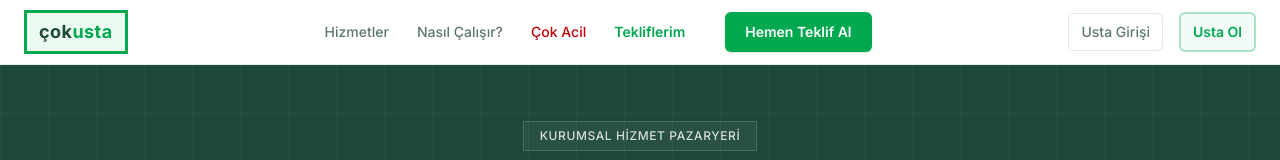
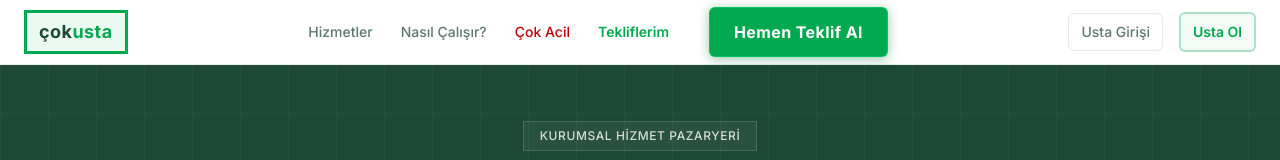
Before and after one commit to destekkk/cokusta-app, a Next.js app: page / in a window 1280 px wide. Shown: the top 160 px of the page. Built offline with nearby package versions, Linux system fonts and the light colour scheme; no server answers; the database is empty.

Commit message:
ui: Hemen Teklif Al butonunu daha belirgin glow ile vurgula

```diff
--- a/app/globals.css
+++ b/app/globals.css
@@ -54,25 +54,32 @@ h1, h2, h3, h4 {
 @keyframes cta-soft-pulse {
   0%,
   100% {
+    transform: scale(1);
     filter: brightness(1);
-    box-shadow: 0 1px 2px hsl(148 100% 22% / 0.18);
+    box-shadow:
+      0 2px 12px hsl(148 100% 22% / 0.4),
+      0 0 0 0 hsl(148 85% 50% / 0);
   }
   50% {
-    filter: brightness(1.1);
+    transform: scale(1.03);
+    filter: brightness(1.18);
     box-shadow:
-      0 0 0 2px hsl(148 75% 48% / 0.28),
-      0 2px 8px hsl(148 100% 33% / 0.3);
+      0 6px 28px hsl(148 100% 30% / 0.6),
+      0 0 0 8px hsl(148 75% 52% / 0.28),
+      0 0 0 14px hsl(148 80% 55% / 0.12);
   }
 }
 
 .cta-pulse {
-  animation: cta-soft-pulse 2.8s ease-in-out infinite;
-  will-change: filter, box-shadow;
+  animation: cta-soft-pulse 2.2s ease-in-out infinite;
+  will-change: transform, filter, box-shadow;
+  border: 1px solid hsl(148 90% 45% / 0.55);
 }
 
 .cta-pulse:hover {
   animation-play-state: paused;
-  filter: brightness(1.05);
+  transform: scale(1.02);
+  filter: brightness(1.1);
 }
 
 @media (prefers-reduced-motion: reduce) {
--- a/components/Header.tsx
+++ b/components/Header.tsx
@@ -2,7 +2,7 @@ import Link from "next/link";
 import Logo from "./Logo";
 
 const ctaClassName =
-  "cta-pulse rounded-md bg-primary px-4 py-2.5 text-sm font-semibold text-white hover:bg-primary-dark sm:px-5";
+  "cta-pulse rounded-lg bg-primary px-5 py-2.5 text-sm font-bold tracking-wide text-white shadow-md hover:bg-primary-dark sm:px-6 sm:py-3 sm:text-base";
 
 export default function Header() {
   return (
```
